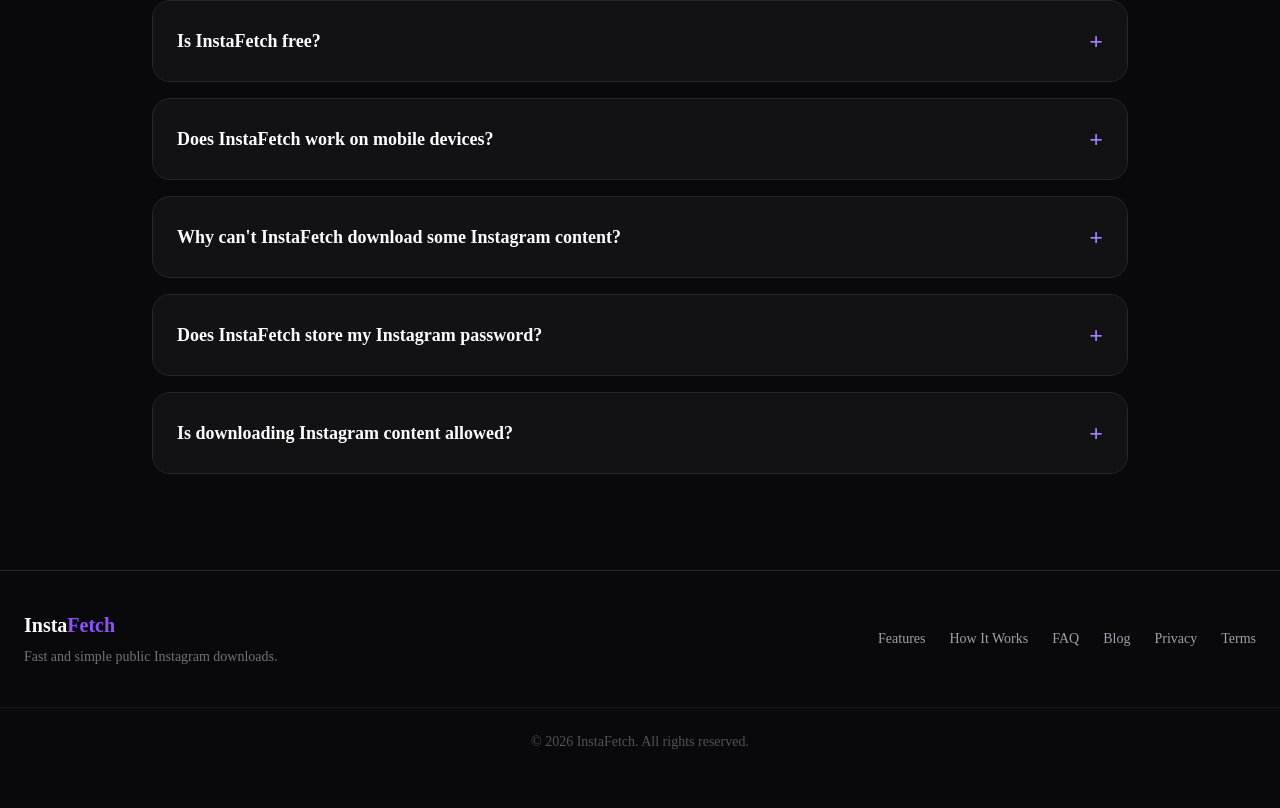
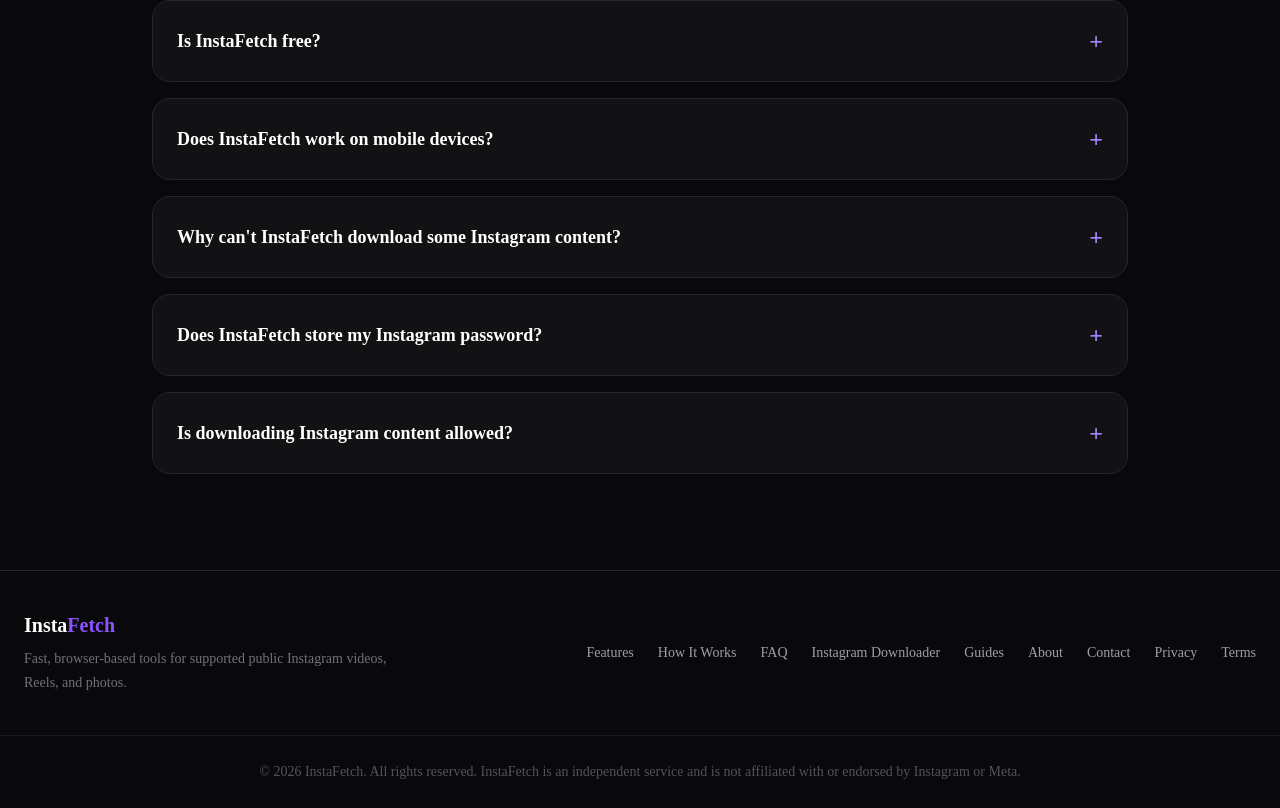
Before and after one commit to deepakgahlyan/instafetch, a Next.js app: page / in a window 1280 px wide. Shown: the part 5202-6010 px from the top of the page. Before the commit the page ends 5978 px from the top, so only its background shows below. Built offline with nearby package versions, Linux system fonts and the light colour scheme.

Commit message:
Improve footer navigation and trust signals

```diff
--- a/components/footer/Footer.tsx
+++ b/components/footer/Footer.tsx
@@ -3,68 +3,32 @@
 export default function Footer() {
   return (
     <footer className="border-t border-zinc-800 bg-zinc-950">
-      <div className="mx-auto flex max-w-7xl flex-col items-center justify-between gap-6 px-6 py-10 md:flex-row">
+      <div className="mx-auto flex max-w-7xl flex-col items-center justify-between gap-8 px-6 py-10 md:flex-row">
         <div>
-          <Link
-            href="/"
-            className="text-xl font-bold text-white"
-          >
+          <Link href="/" className="text-xl font-bold text-white">
             Insta<span className="text-violet-500">Fetch</span>
           </Link>
-
-          <p className="mt-2 text-sm text-zinc-500">
-            Fast and simple public Instagram downloads.
+          <p className="mt-2 max-w-sm text-sm leading-6 text-zinc-500">
+            Fast, browser-based tools for supported public Instagram videos, Reels, and photos.
           </p>
         </div>
 
-        <nav className="flex flex-wrap items-center justify-center gap-6 text-sm text-zinc-400">
-          <Link
-            href="#features"
-            className="transition hover:text-white"
-          >
-            Features
-          </Link>
-
-          <Link
-            href="#how-it-works"
-            className="transition hover:text-white"
-          >
-            How It Works
-          </Link>
-
-          <Link
-            href="#faq"
-            className="transition hover:text-white"
-          >
-            FAQ
-          </Link>
-
-          <Link
-            href="/blog"
-            className="transition hover:text-white"
-          >
-            Blog
-          </Link>
-
-          <Link
-            href="/privacy"
-            className="transition hover:text-white"
-          >
-            Privacy
-          </Link>
-
-          <Link
-            href="/terms"
-            className="transition hover:text-white"
-          >
-            Terms
-          </Link>
+        <nav aria-label="Footer navigation" className="flex max-w-2xl flex-wrap items-center justify-center gap-x-6 gap-y-3 text-sm text-zinc-400">
+          <Link href="#features" className="transition hover:text-white">Features</Link>
+          <Link href="#how-it-works" className="transition hover:text-white">How It Works</Link>
+          <Link href="#faq" className="transition hover:text-white">FAQ</Link>
+          <Link href="/instagram-downloader" className="transition hover:text-white">Instagram Downloader</Link>
+          <Link href="/blog" className="transition hover:text-white">Guides</Link>
+          <Link href="/about" className="transition hover:text-white">About</Link>
+          <Link href="/contact" className="transition hover:text-white">Contact</Link>
+          <Link href="/privacy" className="transition hover:text-white">Privacy</Link>
+          <Link href="/terms" className="transition hover:text-white">Terms</Link>
         </nav>
       </div>
 
       <div className="border-t border-zinc-900">
-        <div className="mx-auto max-w-7xl px-6 py-6 text-center text-sm text-zinc-600">
-          © {new Date().getFullYear()} InstaFetch. All rights reserved.
+        <div className="mx-auto max-w-7xl px-6 py-6 text-center text-sm leading-6 text-zinc-600">
+          © {new Date().getFullYear()} InstaFetch. All rights reserved. InstaFetch is an independent service and is not affiliated with or endorsed by Instagram or Meta.
         </div>
       </div>
     </footer>
```
